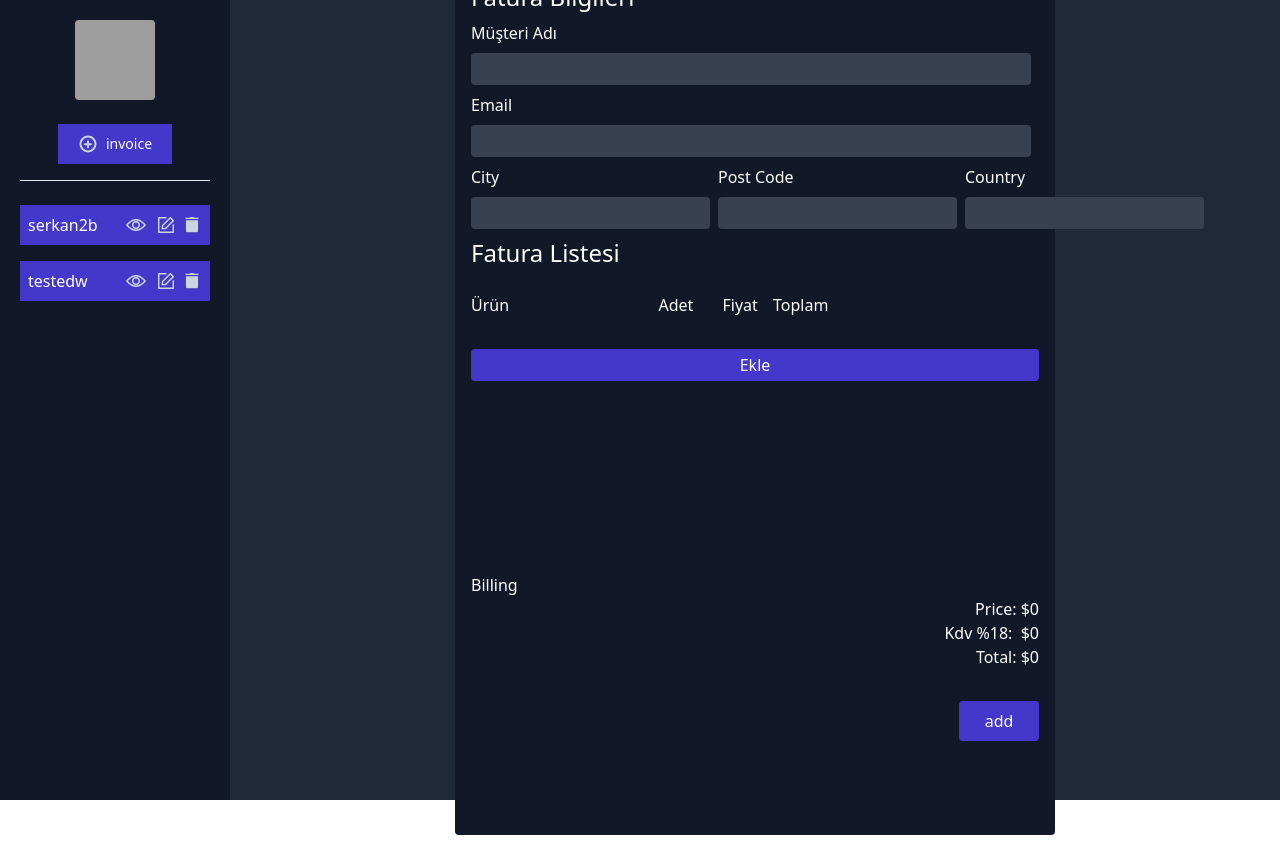
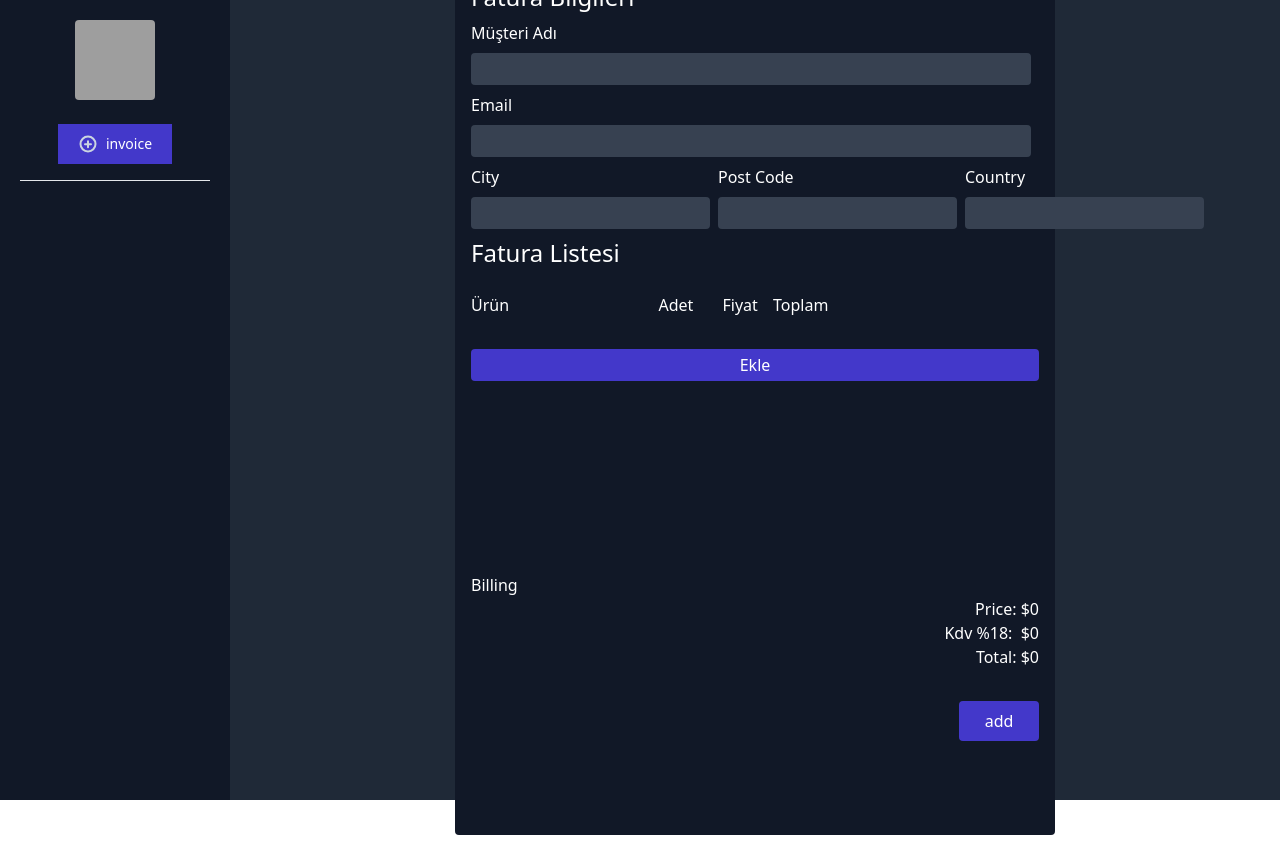
Before and after one commit to Serkan-Ucakcioglu/Invoice-System, a React (Vite) app: page /#/ in a window 1280 px wide. Built offline with nearby package versions, Linux system fonts and the light colour scheme; grey boxes are pictures that could not be loaded.

Commit message:
delete product

```diff
--- a/src/Assets/TrashSvg.jsx
+++ b/src/Assets/TrashSvg.jsx
@@ -1,8 +1,16 @@
 import React from "react";
+import { useDispatch } from "react-redux";
+import { deleteProduct } from "../Features/invoiceSlice";
 
-function TrashSvg() {
+function TrashSvg({ id }) {
+  const dispatch = useDispatch();
+
+  const deleteProducts = () => {
+    dispatch(deleteProduct(id));
+  };
   return (
     <svg
+      onClick={deleteProducts}
       viewBox="0 0 30 30"
       className="w-5 h-6 ml-2 cursor-pointer"
       fill="#cbd5e1"
--- a/src/Components/SideBar/Process.jsx
+++ b/src/Components/SideBar/Process.jsx
@@ -10,8 +10,7 @@ function Process({ invoice, id }) {
         <span>{invoice?.name?.substring(0, 8)}</span>
         <div className="flex ml-auto items-center">
           <ViewSvg id={id} />
-          <EditSvg />
-          <TrashSvg />
+          <TrashSvg id={id} />
         </div>
       </div>
     </div>
--- a/src/Components/SideBar/SideBar.jsx
+++ b/src/Components/SideBar/SideBar.jsx
@@ -6,7 +6,6 @@ import { selectedProductList } from "../../Features/invoiceSlice";
 
 function SideBar() {
   const productList = useSelector(selectedProductList);
-  console.log(productList);
 
   return (
     <div className="w-[230px] h-screen bg-gray-900 h-full p-5">
--- a/src/Features/Invoice/CreateInvoice.jsx
+++ b/src/Features/Invoice/CreateInvoice.jsx
@@ -16,13 +16,13 @@ function CreateInvoice() {
     dispatch(clearSelect());
     if (selecteds?.id) {
       data.id = selecteds.id;
+      reset({
+        data: [],
+      });
     } else {
       data.id = Date.now();
     }
     dispatch(addProduct(data));
-    reset({
-      data: [],
-    });
     reset();
   };
   return (
--- a/src/Features/invoiceSlice.js
+++ b/src/Features/invoiceSlice.js
@@ -2,26 +2,7 @@ import { createSlice } from "@reduxjs/toolkit";
 
 const initialState = {
   invoice: [],
-  productList: JSON.parse(localStorage.getItem("invoiceList")) || [
-    {
-      data: [{ product: "ahmet", quantity: "30", price: "30" }],
-      name: "serkan2b23c",
-      email: "serkanuckc06@gmail.com",
-      city: "ahmet",
-      postcode: "0823",
-      country: "türkiye",
-      id: 1672086764674,
-    },
-    {
-      data: [{ product: "testasda", quantity: "23", price: "22" }],
-      name: "testedw",
-      email: "testas12q@gmail.com",
-      city: "testasd",
-      postcode: "9999",
-      country: "test",
-      id: 1672086986508,
-    },
-  ],
+  productList: JSON.parse(localStorage.getItem("invoiceList")) || [],
   selecteds: {},
 };
 
@@ -50,6 +31,10 @@ const invoiceSlice = createSlice({
       const selectedObj = selectedID?.reduce((acc, arr) => (acc = arr), {});
       state.selecteds = selectedObj;
     },
+    deleteProduct: (state, { payload }) => {
+      state.productList = state.productList.filter((obj) => obj.id !== payload);
+      localStorage.setItem("invoiceList", JSON.stringify(state.productList));
+    },
     clearSelect: (state) => {
       state.selecteds = {};
     },
```
